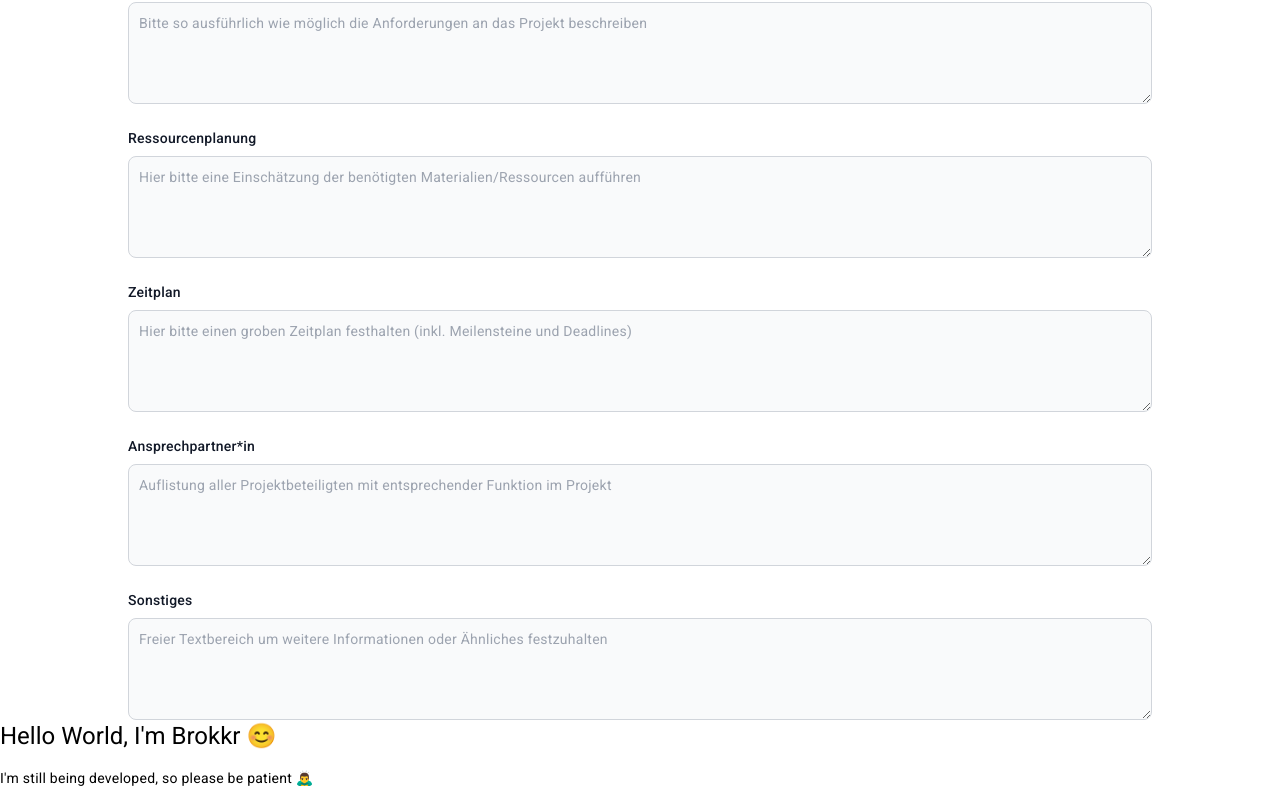
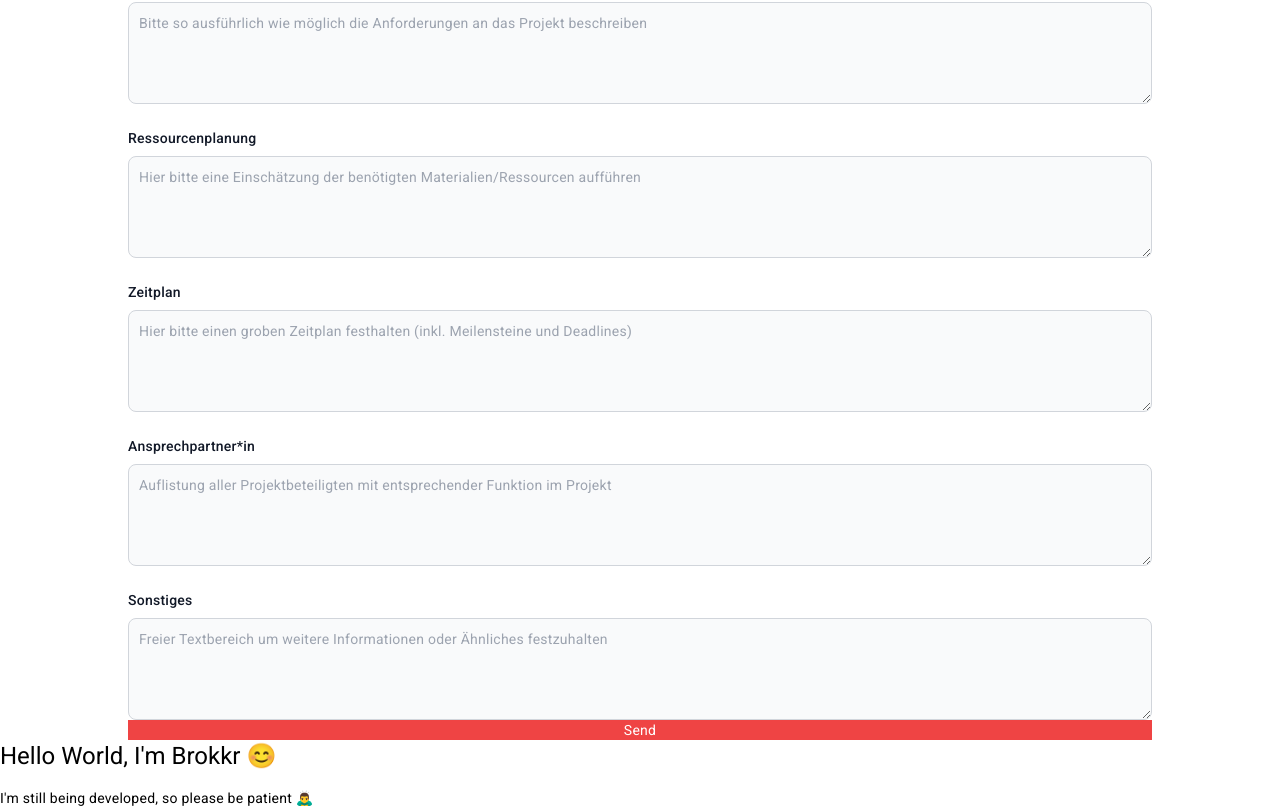
Before and after one commit to Himmelschrei/Brokkr, an Angular app: page /project-application/project-application.component.html in a window 1280 px wide. Shown: the part 468-1276 px from the top of the page. Built offline with nearby package versions, Linux system fonts and the light colour scheme.

Commit message:
Add form controls and first output implementation

```diff
--- a/src/app/project-application/project-application.component.html
+++ b/src/app/project-application/project-application.component.html
@@ -3,10 +3,10 @@
         <span class="title">Projektantrag</span>
     </div>
 
-    <form class="form">
+    <form class="form" [formGroup]="projectApplicationForm" (submit)="submitApplication()">
         <div class="input-group-3">
             <div class="input-group-1 col-span-2 group">
-                <input type="projectTitle" name="floating_projectTitle" id="floating_projectTitle" class="input-form peer" placeholder=" " required />
+                <input type="projectTitle" name="floating_projectTitle" id="floating_projectTitle" class="input-form peer" placeholder=" " formControlName="projectTitle" required />
                 <label for="floating_projectTitle" class="label-form">Projekttitel</label>
             </div>
             <div class="input-group-1 col-span-1 group">
@@ -16,23 +16,23 @@
         </div>
         <div class="input-group-2">
             <div class="input-group-1 group">
-                <input type="applicantName" name="floating_applicantName" id="floating_applicantName" class="input-form peer" placeholder=" " required />
+                <input type="applicantName" name="floating_applicantName" id="floating_applicantName" class="input-form peer" placeholder=" " formControlName="applicantName" required />
                 <label for="floating_applicantName" class="label-form">Projektgeber*in</label>
             </div>
             <div class="input-group-1 group">
-                <input type="applicantEMail" name="floating_applicantEMail" id="floating_applicantEMail" class="input-form peer" placeholder=" " required />
+                <input type="applicantEMail" name="floating_applicantEMail" id="floating_applicantEMail" class="input-form peer" placeholder=" " formControlName="applicantEMail" required />
                 <label for="floating_applicantEMail" class="label-form">Projektgeber*in E-Mail</label>
             </div>
         </div>
         <div class="input-group-3">
             <div class="input-group-1 group">
-                <input type="department" name="floating_department" id="floating_department" class="input-form peer" placeholder=" " required />
+                <input type="department" name="floating_department" id="floating_department" class="input-form peer" placeholder=" " formControlName="department" required />
                 <label for="floating_department" class="label-form">Abteilung</label>
             </div>
             <div class="input-group-1 group">
                 <mat-form-field class="w-full">
                     <mat-label>Startdatum</mat-label>
-                    <input id="startDate" matInput [min]="this.minDate" [matDatepicker]="startDate" (dateChange)="updateMinEndDate($event.value)">
+                    <input id="startDate" matInput [min]="this.minDate" [matDatepicker]="startDate" (dateChange)="updateMinEndDate($event.value)" formControlName="startDate">
                     <mat-hint>TT.MM.JJJJ</mat-hint>
                     <mat-datepicker-toggle matIconSuffix [for]="startDate"></mat-datepicker-toggle>
                     <mat-datepicker #startDate></mat-datepicker>
@@ -41,7 +41,7 @@
             <div class="input-group-1 group">
                 <mat-form-field class="w-full">
                     <mat-label>Enddatum</mat-label>
-                    <input id="endDate" matInput [min]="minEndDate" [matDatepicker]="endDate" [value]="this.endDate">
+                    <input id="endDate" matInput [min]="minEndDate" [matDatepicker]="endDate" [value]="this.endDate" formControlName="endDate">
                     <mat-hint>TT.MM.JJJJ</mat-hint>
                     <mat-datepicker-toggle matIconSuffix [for]="endDate"></mat-datepicker-toggle>
                     <mat-datepicker #endDate></mat-datepicker>
@@ -50,14 +50,16 @@
         </div>
 
         <label for="projectDescription" class="label-form-box">Projektbeschreibung</label>
-        <textarea id="projectDescription" rows="4" class="textarea-input" placeholder="Bitte so ausführlich wie möglich die Anforderungen an das Projekt beschreiben"></textarea>
+        <textarea id="projectDescription" rows="4" class="textarea-input" placeholder="Bitte so ausführlich wie möglich die Anforderungen an das Projekt beschreiben" formControlName="projectDescription"></textarea>
         <label for="capabilityPlanning" class="label-form-box">Ressourcenplanung</label>
-        <textarea id="capabilityPlanning" rows="4" class="textarea-input" placeholder="Hier bitte eine Einschätzung der benötigten Materialien/Ressourcen aufführen"></textarea>
+        <textarea id="capabilityPlanning" rows="4" class="textarea-input" placeholder="Hier bitte eine Einschätzung der benötigten Materialien/Ressourcen aufführen" formControlName="capabilityPlanning"></textarea>
         <label for="schedule" class="label-form-box">Zeitplan</label>
-        <textarea id="schedule" rows="4" class="textarea-input" placeholder="Hier bitte einen groben Zeitplan festhalten (inkl. Meilensteine und Deadlines)"></textarea>
+        <textarea id="schedule" rows="4" class="textarea-input" placeholder="Hier bitte einen groben Zeitplan festhalten (inkl. Meilensteine und Deadlines)" formControlName="schedule"></textarea>
         <label for="contactPerson" class="label-form-box">Ansprechpartner*in</label>
-        <textarea id="contactPerson" rows="4" class="textarea-input" placeholder="Auflistung aller Projektbeteiligten mit entsprechender Funktion im Projekt"></textarea>
+        <textarea id="contactPerson" rows="4" class="textarea-input" placeholder="Auflistung aller Projektbeteiligten mit entsprechender Funktion im Projekt" formControlName="contactPerson"></textarea>
         <label for="miscellaneous" class="label-form-box">Sonstiges</label>
-        <textarea id="miscellaneous" rows="4" class="textarea-input" placeholder="Freier Textbereich um weitere Informationen oder Ähnliches festzuhalten"></textarea>
+        <textarea id="miscellaneous" rows="4" class="textarea-input" placeholder="Freier Textbereich um weitere Informationen oder Ähnliches festzuhalten" formControlName="miscellaneous"></textarea>
+
+        <button type="submit" class="btn-red">Send</button>
     </form>
 </body>
--- a/src/app/project-application/project-application.component.ts
+++ b/src/app/project-application/project-application.component.ts
@@ -5,7 +5,7 @@ import { MatDatepickerModule } from '@angular/material/datepicker';
 import { MatFormFieldModule } from '@angular/material/form-field';
 import { MatInputModule } from '@angular/material/input';
 import { MatNativeDateModule, DateAdapter } from '@angular/material/core';
-import { FormControl } from '@angular/forms';
+import { FormControl, ReactiveFormsModule, FormGroup } from '@angular/forms';
 
 
 @Component({
@@ -16,13 +16,27 @@ import { FormControl } from '@angular/forms';
     MatDatepickerModule,
     MatFormFieldModule,
     MatInputModule,
-    MatNativeDateModule
+    MatNativeDateModule,
+    ReactiveFormsModule,
   ],
   templateUrl: './project-application.component.html',
   styleUrls: ['./project-application.component.css']
 })
 export class ProjectApplicationComponent {
-  dateFormControl = new FormControl();
+  projectApplicationForm = new FormGroup({
+    projectTitle: new FormControl(''),
+    applicantName: new FormControl(''),
+    applicantEMail: new FormControl(''),
+    department: new FormControl(''),
+    startDate: new FormControl(''),
+    endDate: new FormControl(''),
+    projectDescription: new FormControl(''),
+    capabilityPlanning: new FormControl(''),
+    schedule: new FormControl(''),
+    contactPerson: new FormControl(''),
+    miscellaneous: new FormControl(''),
+  })
+
   currentDate: string = '';
   minDate: Date;
   minEndDate: Date;
@@ -59,6 +73,29 @@ export class ProjectApplicationComponent {
     return number < 10 ? `0${number}` : `${number}`;
   }
 
+  submitApplication() {
+    this.printApplication(
+      this.projectApplicationForm.value.projectTitle ?? '',
+      this.projectApplicationForm.value.applicantName ?? '',
+      this.projectApplicationForm.value.applicantEMail ?? '',
+      this.projectApplicationForm.value.department ?? '',
+      this.projectApplicationForm.value.startDate ?? '',
+      this.projectApplicationForm.value.endDate ?? '',
+      this.projectApplicationForm.value.projectDescription ?? '',
+      this.projectApplicationForm.value.capabilityPlanning ?? '',
+      this.projectApplicationForm.value.schedule ?? '',
+      this.projectApplicationForm.value.contactPerson ?? '',
+      this.projectApplicationForm.value.miscellaneous ?? '',
+    )
+  }
+
+  printApplication(projectTitle: string, applicantName: string, applicantEMail: string, department: string, startDate: string, endDate: string, projectDescription: string, capabilityPlanning: string, schedule: string, contactPerson: string, miscellaneous: string) {
+    console.log("Project title: " + projectTitle);
+    console.log("Projektgeber: " + applicantName + ". Projektgeber E-Mail: " + applicantEMail);
+    console.log("Abteilung: " + department + ". Startdatum: " + startDate + ". Enddatum: " + endDate);
+  }
+
+
   updateMinEndDate(startDate: Date) {
     if (startDate && this.minEndDate < startDate) {
       console.log("Opción 1");
```
